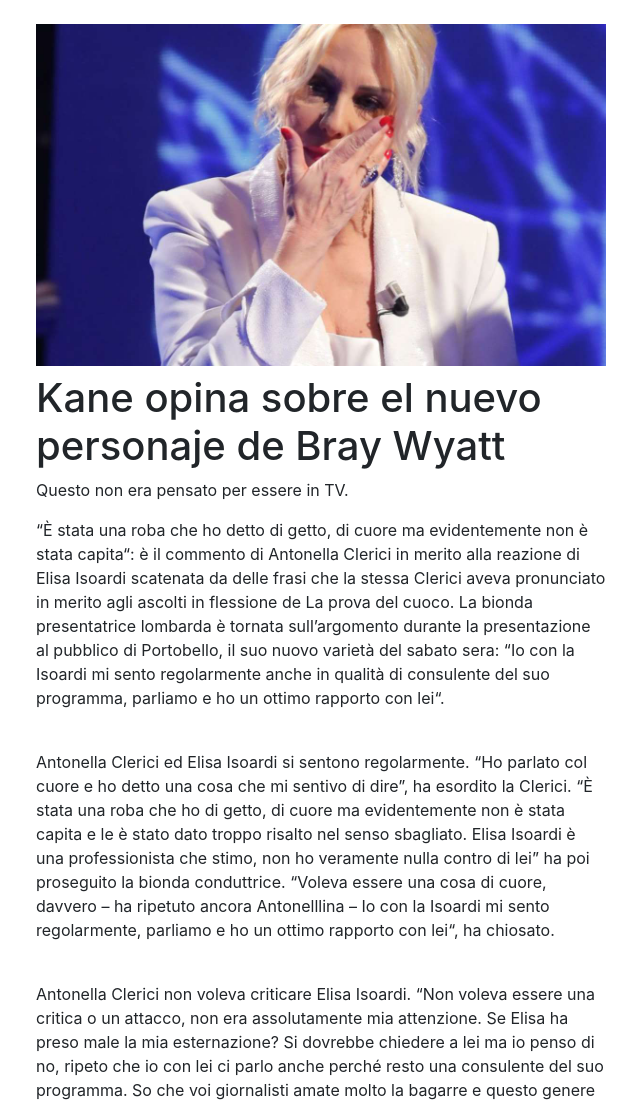
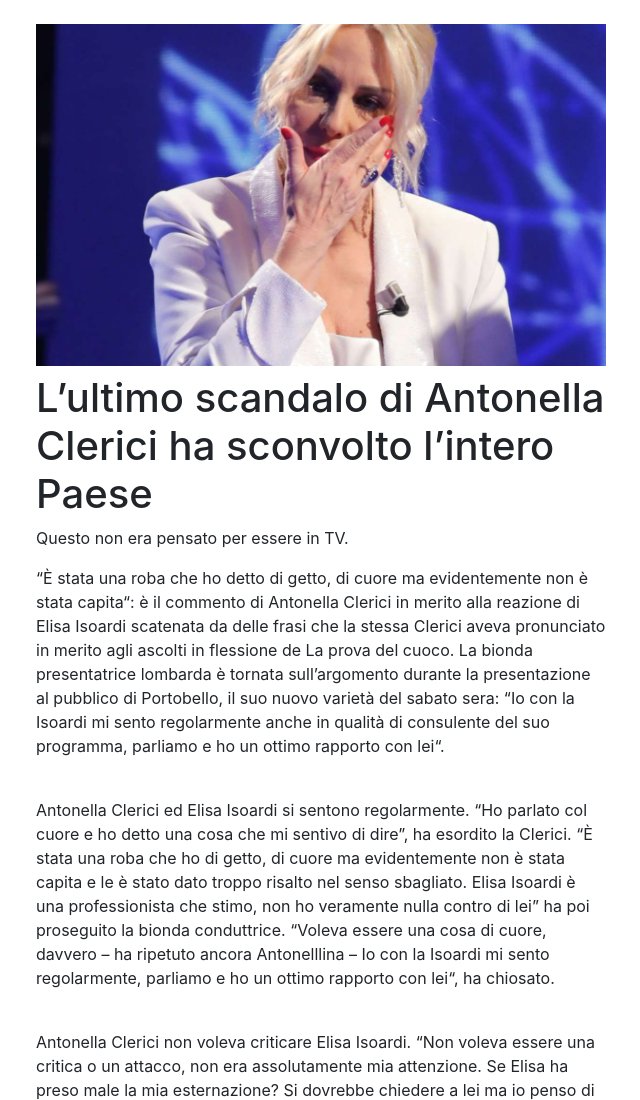
Before and after one commit to vasilyyamornyuk/studious-garbanzo, a plain HTML site: page index.html in a window 1280 px wide. Shown: the top 1100 px of the page, without its empty margins (319-959 px from the left). Drawn offline with nearby package versions, Linux system fonts and the light colour scheme.

Commit message:
Update index.html

```diff
--- a/index.html
+++ b/index.html
@@ -27,7 +27,7 @@
       </div>
       <div class="row">
         <div class="col">
-          <h1>Kane opina sobre el nuevo personaje de Bray Wyatt</h1>
+          <h1>L’ultimo scandalo di Antonella Clerici ha sconvolto l’intero Paese</h1>
 
 			<p>Questo non era pensato per essere in TV.</p>
 			<p>“È stata una roba che ho detto di getto, di cuore ma evidentemente non è stata capita“: è il commento di Antonella Clerici in merito alla reazione di Elisa Isoardi scatenata da delle frasi che la stessa Clerici aveva pronunciato in merito agli ascolti in flessione de La prova del cuoco. La bionda presentatrice lombarda è tornata sull’argomento durante la presentazione al pubblico di Portobello, il suo nuovo varietà del sabato sera: “Io con la Isoardi mi sento regolarmente anche in qualità di consulente del suo programma, parliamo e ho un ottimo rapporto con lei“.</p>
```
